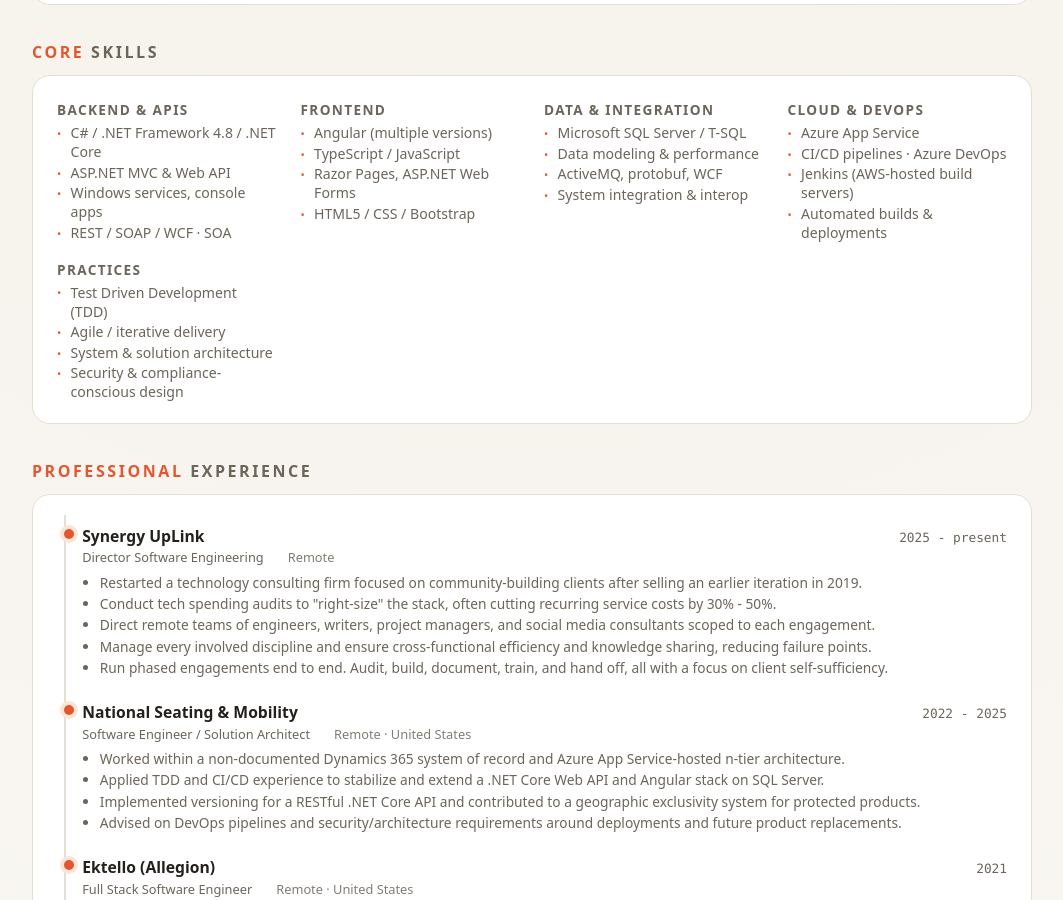
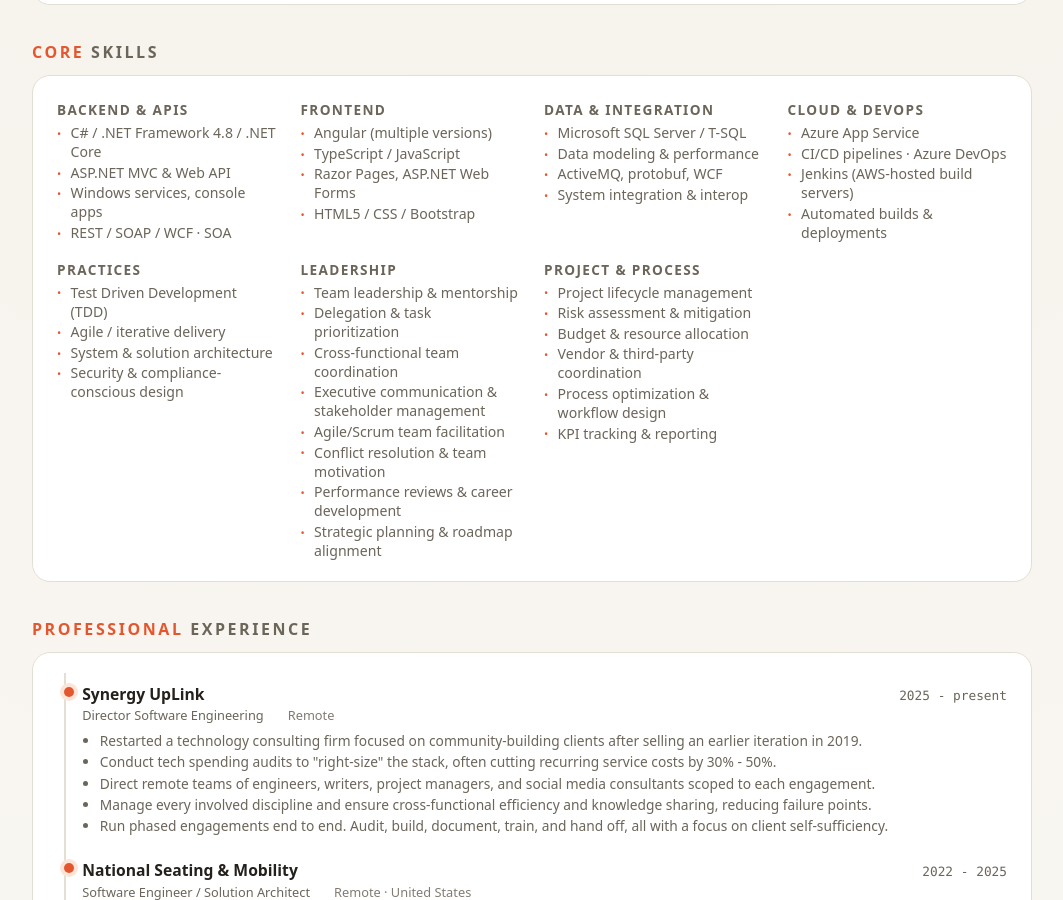
Before and after one commit to jordanread/jr.com, a Jekyll site: the page built from resume.html, in a window 1280 px wide and 900 px high, scrolled down 582 px. Shown: the whole window, without its empty margins (108-1171 px from the left). Built offline with Jekyll 4.4.1, drawn with Linux system fonts in a browser that asks for light colours.

Commit message:
added skills to include soft skills for executive leadership

```diff
--- a/_data/skills.yml
+++ b/_data/skills.yml
@@ -32,3 +32,23 @@
     - "Agile / iterative delivery"
     - "System & solution architecture"
     - "Security & compliance-conscious design"
+
+- group: "Leadership"
+  items:
+    - "Team leadership & mentorship"
+    - "Delegation & task prioritization"
+    - "Cross-functional team coordination"
+    - "Executive communication & stakeholder management"
+    - "Agile/Scrum team facilitation"
+    - "Conflict resolution & team motivation"
+    - "Performance reviews & career development"
+    - "Strategic planning & roadmap alignment"
+
+- group: "Project & Process"
+  items:
+    - "Project lifecycle management"
+    - "Risk assessment & mitigation"
+    - "Budget & resource allocation"
+    - "Vendor & third-party coordination"
+    - "Process optimization & workflow design"
+    - "KPI tracking & reporting"
```
Also changed, not shown: tools/build_resume.js (+81 -30 lines).
